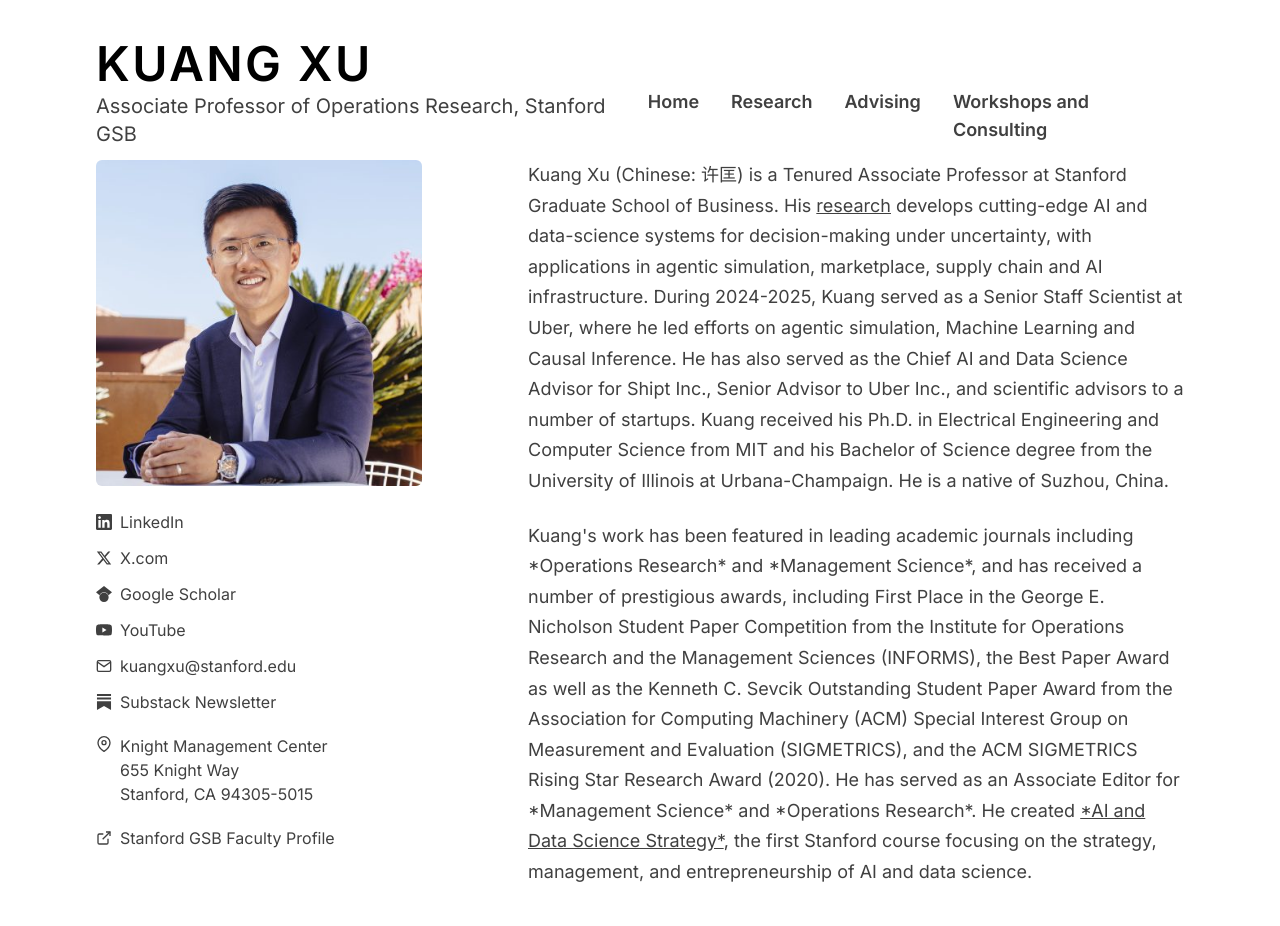
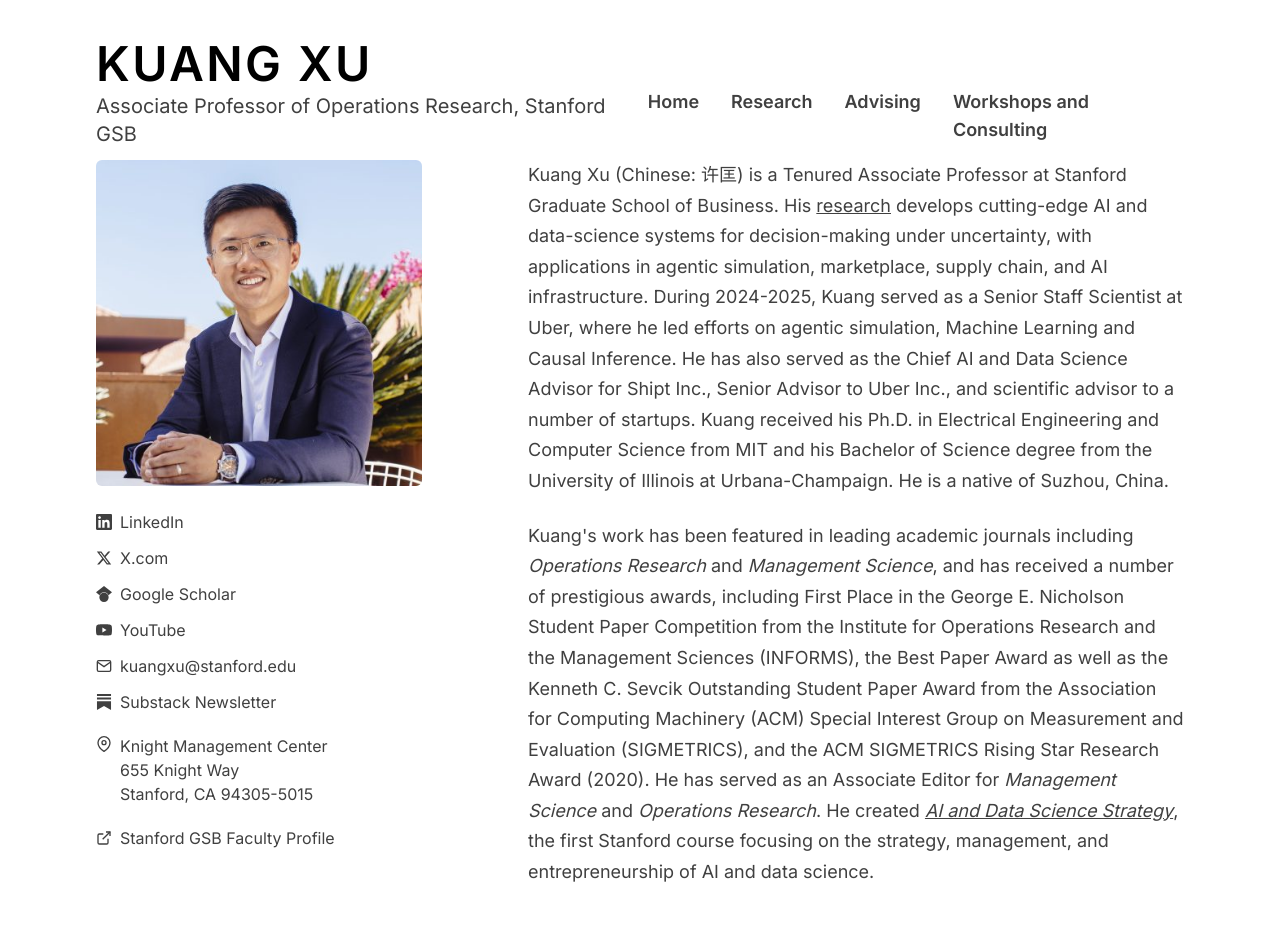
Before and after one commit to kuangxu/kuang_homesite, a React (Vite) app: page / in a window 1280 px wide. Shown: the top 926 px of the page. Built offline with nearby package versions, Linux system fonts and the light colour scheme.

Commit message:
fixed formatting

```diff
--- a/src/components/HeroSection.tsx
+++ b/src/components/HeroSection.tsx
@@ -112,12 +112,42 @@
           {/* Right Column - Bio */}
           <div className="flex-1 space-y-6 fade-in">
             <p className="text-body text-muted-foreground">
-              Kuang Xu (Chinese: 许匡) is a Tenured Associate Professor at Stanford Graduate School of Business. His <a href="#/research" className="underline hover:text-foreground transition-colors">research</a> develops cutting-edge AI and data-science systems for decision-making under uncertainty, with applications in agentic simulation, marketplace, supply chain and AI infrastructure.  During 2024-2025, Kuang served as a Senior Staff Scientist at Uber, where he led efforts on agentic simulation, Machine Learning and Causal Inference. He has also served as the Chief AI and Data Science Advisor for Shipt Inc., Senior Advisor to Uber Inc., and scientific advisors to a number of startups.  Kuang received his Ph.D. in Electrical Engineering and Computer Science from MIT and his Bachelor of Science degree from the University of Illinois at Urbana-Champaign. He is a native of Suzhou, China.
+              Kuang Xu (Chinese: 许匡) is a Tenured Associate Professor at Stanford Graduate
+              School of Business. His{" "}
+              <a href="#/research" className="underline hover:text-foreground transition-colors">
+                research
+              </a>{" "}
+              develops cutting-edge AI and data-science systems for decision-making under
+              uncertainty, with applications in agentic simulation, marketplace, supply chain,
+              and AI infrastructure. During 2024-2025, Kuang served as a Senior Staff Scientist
+              at Uber, where he led efforts on agentic simulation, Machine Learning and Causal
+              Inference. He has also served as the Chief AI and Data Science Advisor for Shipt
+              Inc., Senior Advisor to Uber Inc., and scientific advisor to a number of
+              startups. Kuang received his Ph.D. in Electrical Engineering and Computer Science
+              from MIT and his Bachelor of Science degree from the University of Illinois at
+              Urbana-Champaign. He is a native of Suzhou, China.
             </p>
             <p className="text-body text-muted-foreground">
-
-            Kuang's work has been featured in leading academic journals including *Operations Research* and *Management Science*, and has received a number of prestigious awards, including First Place in the George E. Nicholson Student Paper Competition from the Institute for Operations Research and the Management Sciences (INFORMS), the Best Paper Award as well as the Kenneth C. Sevcik Outstanding Student Paper Award from the Association for Computing Machinery (ACM) Special Interest Group on Measurement and Evaluation (SIGMETRICS), and the ACM SIGMETRICS Rising Star Research Award (2020). He has served as an Associate Editor for *Management Science* and *Operations Research*. He created <a href="http://aistanford.org" target="_blank" rel="noopener" className="underline hover:text-foreground transition-colors">*AI and Data Science Strategy*</a>, the first Stanford course focusing on the strategy, management, and entrepreneurship of AI and data science.
-
+              Kuang&apos;s work has been featured in leading academic journals including{" "}
+              <em>Operations Research</em> and <em>Management Science</em>, and has received a
+              number of prestigious awards, including First Place in the George E. Nicholson
+              Student Paper Competition from the Institute for Operations Research and the
+              Management Sciences (INFORMS), the Best Paper Award as well as the Kenneth C.
+              Sevcik Outstanding Student Paper Award from the Association for Computing
+              Machinery (ACM) Special Interest Group on Measurement and Evaluation
+              (SIGMETRICS), and the ACM SIGMETRICS Rising Star Research Award (2020). He has
+              served as an Associate Editor for <em>Management Science</em> and{" "}
+              <em>Operations Research</em>. He created{" "}
+              <a
+                href="http://aistanford.org"
+                target="_blank"
+                rel="noopener"
+                className="underline hover:text-foreground transition-colors"
+              >
+                <em>AI and Data Science Strategy</em>
+              </a>
+              , the first Stanford course focusing on the strategy, management, and
+              entrepreneurship of AI and data science.
             </p>
 
             {/* Banner Image */}
```
